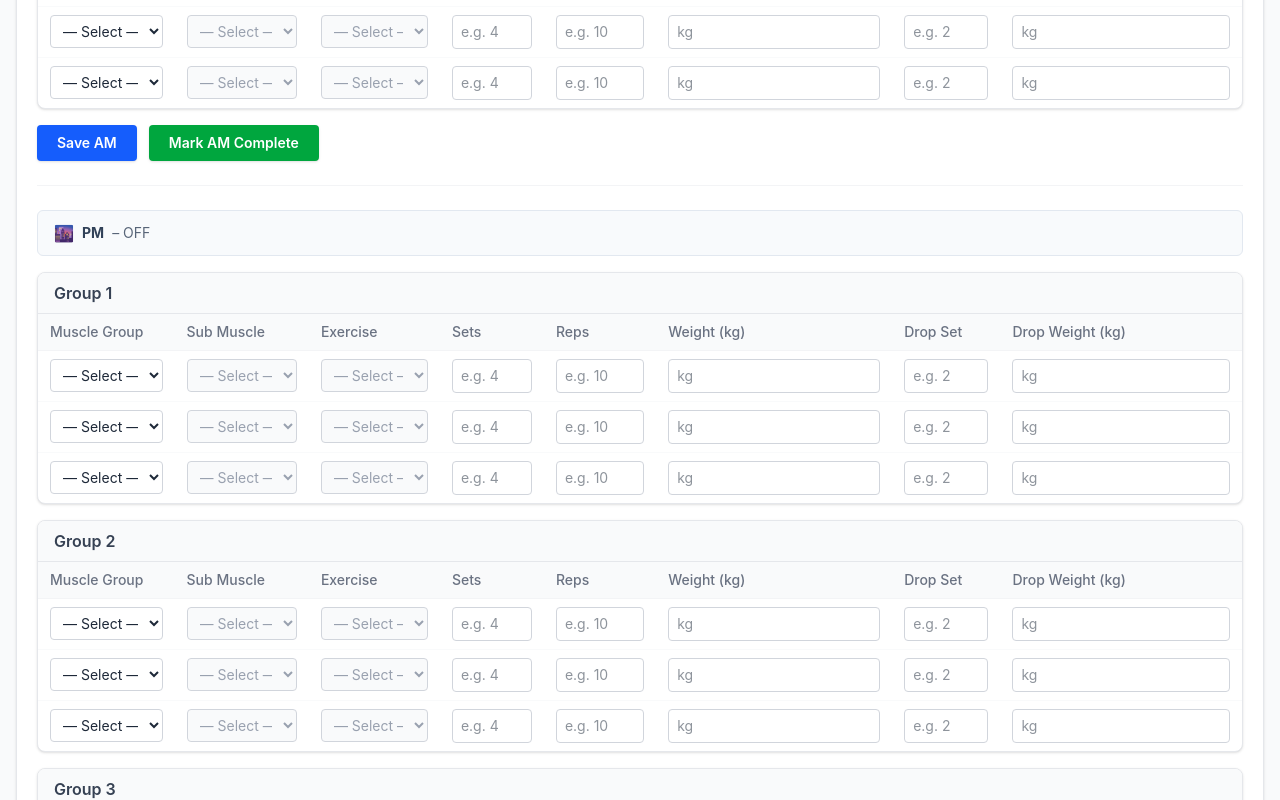
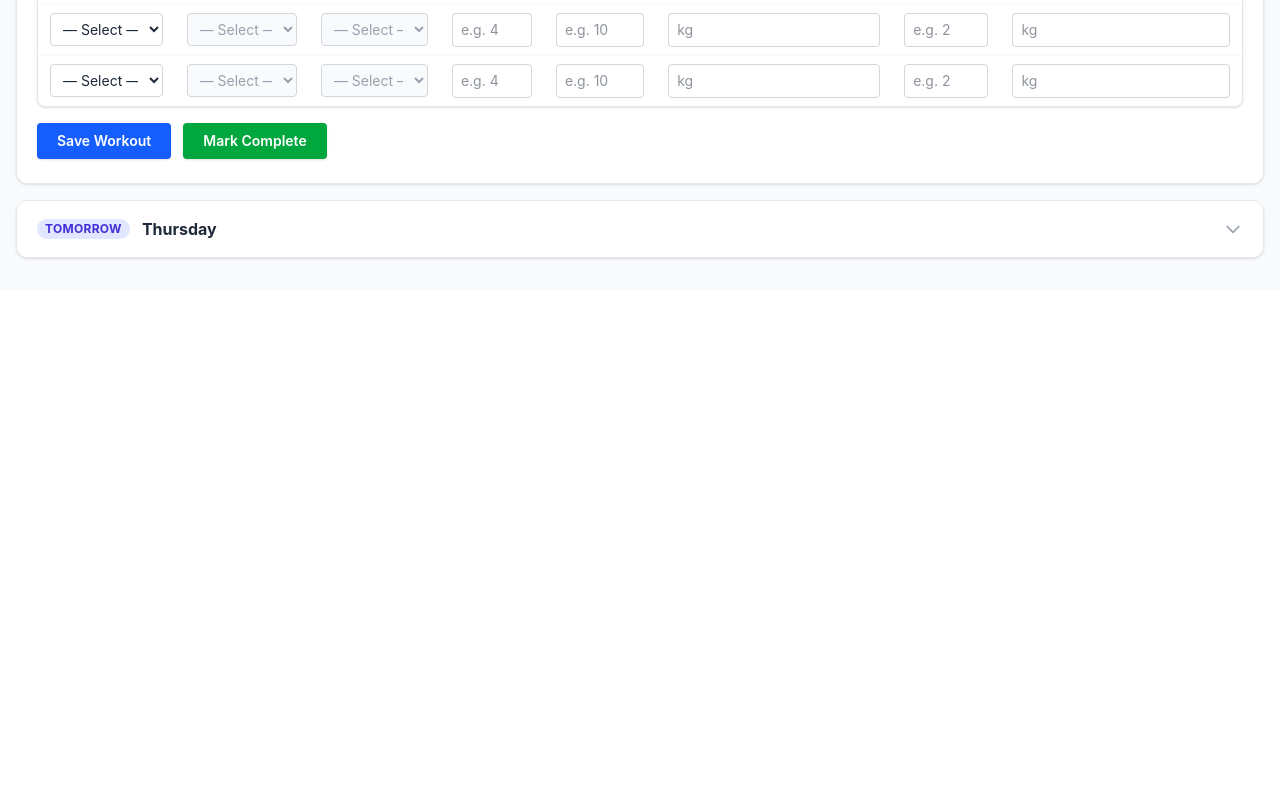
Before and after one commit to PerspicaciousGuy/GymPlanner, a React (Vite) app: page / in a window 1280 px wide. Shown: the part 1180-1980 px from the top of the page. After the commit the page ends 1470 px from the top, so only its background shows below. Built offline with nearby package versions, Linux system fonts and the light colour scheme.

Commit message:
Show AM/PM as plain text info, single set of exercise groups per day

```diff
--- a/src/components/WorkoutSection.jsx
+++ b/src/components/WorkoutSection.jsx
@@ -3,57 +3,10 @@ import ExerciseGroup from './ExerciseGroup';
 import { saveDayWorkout, markDayComplete, isDayComplete, ensureAmPm } from '../utils/storage';
 import { AM_TITLES, PM_TITLES } from '../data/ampmTitles';
 
-function SessionBlock({ label, emoji, title, bgCls, borderCls, textCls, groups, done, onGroupChange, onSave, onComplete, saveFlash }) {
-  return (
-    <div className="flex flex-col gap-4">
-      {/* Session title bar */}
-      <div className={`rounded-md px-4 py-2.5 border flex items-center gap-2 ${bgCls} ${borderCls}`}>
-        <span className="text-base">{emoji}</span>
-        <span className={`font-bold text-sm ${textCls}`}>{label}</span>
-        {title ? <span className={`text-sm ${textCls} opacity-80`}>– {title}</span> : null}
-        {done && (
-          <span className="ml-auto bg-green-100 text-green-700 text-xs font-bold px-2 py-0.5 rounded-full">✓ Done</span>
-        )}
-      </div>
-
-      {/* Exercise groups */}
-      {groups.map((group, idx) => (
-        <ExerciseGroup
-          key={idx}
-          groupIndex={idx}
-          group={group}
-          onChange={(updated) => onGroupChange(idx, updated)}
-        />
-      ))}
-
-      {/* Actions */}
-      <div className="flex items-center gap-3 flex-wrap">
-        <button
-          onClick={onSave}
-          className="bg-blue-600 hover:bg-blue-700 text-white font-semibold px-5 py-2 rounded transition-colors shadow-sm text-sm"
-        >
-          Save {label}
-        </button>
-        {!done && (
-          <button
-            onClick={onComplete}
-            className="bg-green-600 hover:bg-green-700 text-white font-semibold px-5 py-2 rounded transition-colors shadow-sm text-sm"
-          >
-            Mark {label} Complete
-          </button>
-        )}
-        {saveFlash && <span className="text-green-600 font-medium text-sm">✓ Saved!</span>}
-      </div>
-    </div>
-  );
-}
-
 export default function WorkoutSection({ day, muscleGroup, isMissed, isTomorrow, initialData, hideBadge }) {
   const [dayData, setDayData] = useState(() => ensureAmPm(initialData));
-  const [amFlash, setAmFlash] = useState(false);
-  const [pmFlash, setPmFlash] = useState(false);
-  const [amDone, setAmDone]   = useState(() => isDayComplete(day, 'am'));
-  const [pmDone, setPmDone]   = useState(() => isDayComplete(day, 'pm'));
+  const [saveFlash, setSaveFlash] = useState(false);
+  const [completed, setCompleted]  = useState(() => isDayComplete(day, 'am') && isDayComplete(day, 'pm'));
 
   const handleGroupChange = (session, groupIdx, updatedGroup) => {
     setDayData((prev) => {
@@ -63,17 +16,17 @@ export default function WorkoutSection({ day, muscleGroup, isMissed, isTomorrow,
     });
   };
 
-  const handleSave = (session) => {
+  const handleSave = () => {
     saveDayWorkout(day, dayData);
-    if (session === 'am') { setAmFlash(true); setTimeout(() => setAmFlash(false), 2000); }
-    else                  { setPmFlash(true); setTimeout(() => setPmFlash(false), 2000); }
+    setSaveFlash(true);
+    setTimeout(() => setSaveFlash(false), 2000);
   };
 
-  const handleComplete = (session) => {
+  const handleComplete = () => {
     saveDayWorkout(day, dayData);
-    markDayComplete(day, session);
-    if (session === 'am') setAmDone(true);
-    else setPmDone(true);
+    markDayComplete(day, 'am');
+    markDayComplete(day, 'pm');
+    setCompleted(true);
   };
 
   const badge = isMissed ? (
@@ -84,8 +37,13 @@ export default function WorkoutSection({ day, muscleGroup, isMissed, isTomorrow,
     <span className="bg-blue-100 text-blue-700 text-xs font-bold px-2 py-0.5 rounded-full uppercase tracking-wide">Today</span>
   );
 
+  const amTitle = AM_TITLES[day] || '';
+  const pmTitle = PM_TITLES[day] || '';
+  // Use AM groups as the single workout log (same data, one set of groups)
+  const groups = dayData.am?.groups ?? [];
+
   return (
-    <section className="flex flex-col gap-6">
+    <section className="flex flex-col gap-4">
       {!hideBadge && (
         <div className="flex items-center gap-3 flex-wrap">
           {badge}
@@ -96,33 +54,45 @@ export default function WorkoutSection({ day, muscleGroup, isMissed, isTomorrow,
         </div>
       )}
 
-      {/* AM session */}
-      <SessionBlock
-        label="AM" emoji="🌅"
-        title={AM_TITLES[day] || ''}
-        bgCls="bg-amber-50" borderCls="border-amber-200" textCls="text-amber-800"
-        groups={dayData.am?.groups ?? []}
-        done={amDone}
-        onGroupChange={(idx, g) => handleGroupChange('am', idx, g)}
-        onSave={() => handleSave('am')}
-        onComplete={() => handleComplete('am')}
-        saveFlash={amFlash}
-      />
+      {/* AM / PM plain text info */}
+      <div className="flex flex-col gap-1">
+        <p className="text-sm text-gray-700">
+          <span className="font-semibold text-amber-700">🌅 AM</span>
+          {amTitle ? <span className="text-gray-500 ml-2">— {amTitle}</span> : null}
+        </p>
+        <p className="text-sm text-gray-700">
+          <span className="font-semibold text-slate-600">🌆 PM</span>
+          {pmTitle ? <span className="text-gray-500 ml-2">— {pmTitle}</span> : null}
+        </p>
+      </div>
 
-      <div className="border-t border-gray-100" />
+      {/* Exercise groups */}
+      {groups.map((group, idx) => (
+        <ExerciseGroup
+          key={idx}
+          groupIndex={idx}
+          group={group}
+          onChange={(updated) => handleGroupChange('am', idx, updated)}
+        />
+      ))}
 
-      {/* PM session */}
-      <SessionBlock
-        label="PM" emoji="🌆"
-        title={PM_TITLES[day] || ''}
-        bgCls="bg-slate-50" borderCls="border-slate-200" textCls="text-slate-700"
-        groups={dayData.pm?.groups ?? []}
-        done={pmDone}
-        onGroupChange={(idx, g) => handleGroupChange('pm', idx, g)}
-        onSave={() => handleSave('pm')}
-        onComplete={() => handleComplete('pm')}
-        saveFlash={pmFlash}
-      />
+      {/* Actions */}
+      {completed ? (
+        <div className="bg-green-50 border border-green-200 rounded-lg px-5 py-3 flex items-center gap-2">
+          <span className="text-green-600">✓</span>
+          <span className="text-green-800 font-semibold text-sm">{day} workout marked as complete!</span>
+        </div>
+      ) : (
+        <div className="flex items-center gap-3 flex-wrap">
+          <button onClick={handleSave} className="bg-blue-600 hover:bg-blue-700 text-white font-semibold px-5 py-2 rounded transition-colors shadow-sm text-sm">
+            Save Workout
+          </button>
+          <button onClick={handleComplete} className="bg-green-600 hover:bg-green-700 text-white font-semibold px-5 py-2 rounded transition-colors shadow-sm text-sm">
+            Mark Complete
+          </button>
+          {saveFlash && <span className="text-green-600 font-medium text-sm">✓ Saved!</span>}
+        </div>
+      )}
     </section>
   );
 }
```
